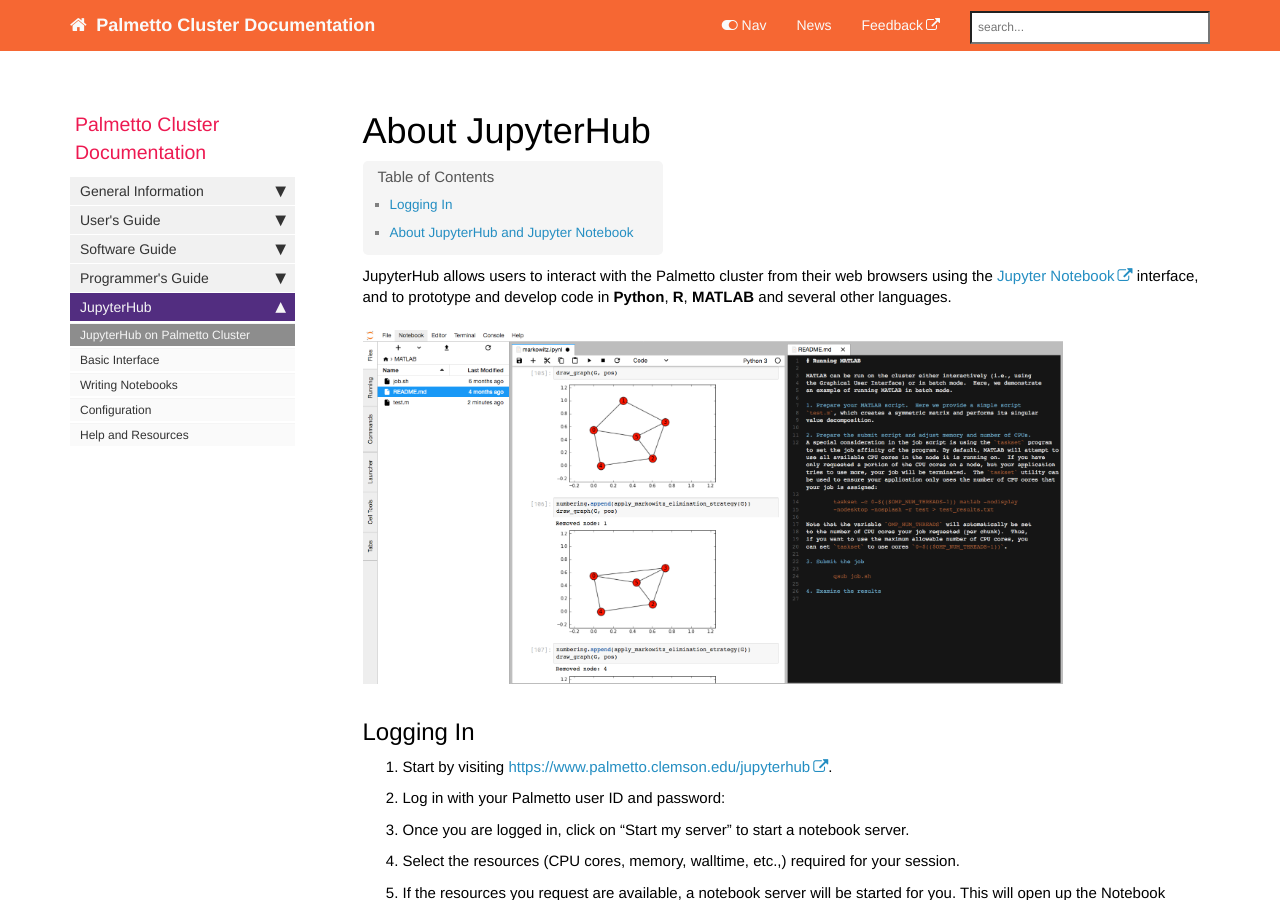
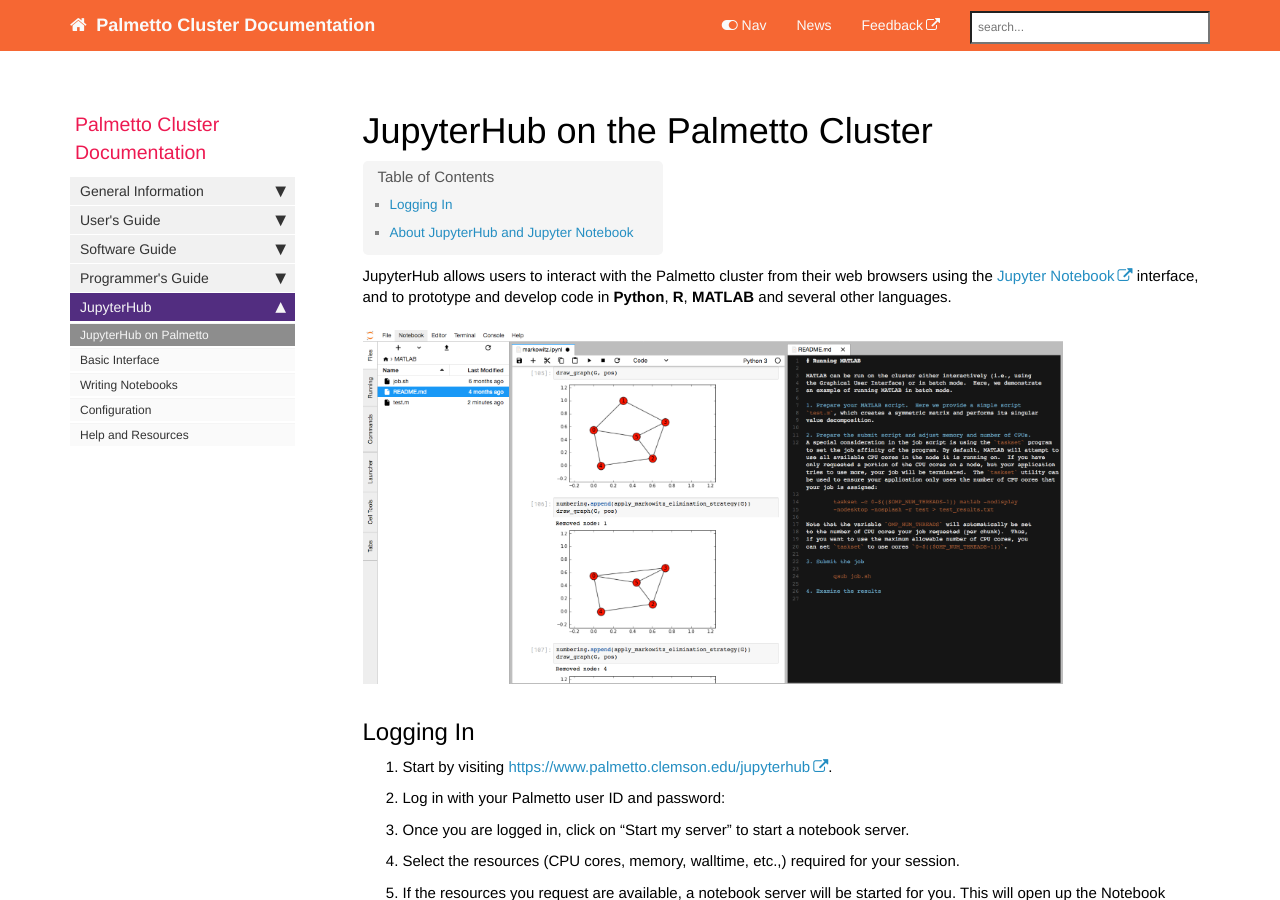
Before and after one commit to clemsonciti/palmetto-documentation, a Jekyll site: the page built from pages/documentation/jupyterhub/jupyterhub_index.md, in a window 1280 px wide and 900 px high. Built offline with Jekyll 4.4.1, drawn with Linux system fonts in a browser that asks for light colours; nearby versions of some CDN libraries; comment, search, counter and statistics services are not loaded.

Commit message:
Fix title

```diff
--- a/_data/sidebars/documentation_sidebar.yml
+++ b/_data/sidebars/documentation_sidebar.yml
@@ -179,7 +179,7 @@
     output: web, pdf
     folderitems:
 
-    - title: JupyterHub on Palmetto Cluster
+    - title: JupyterHub on Palmetto
       url: /jupyterhub_index.html
       output: web, pdf
 
--- a/pages/documentation/jupyterhub/jupyterhub_index.md
+++ b/pages/documentation/jupyterhub/jupyterhub_index.md
@@ -1,5 +1,5 @@
 ---
-title: About JupyterHub
+title: JupyterHub on the Palmetto Cluster
 keywords: [jupyterhub,jupyter,Python,R,MATLAB]
 sidebar: documentation_sidebar
 permalink: jupyterhub_index.html
```
